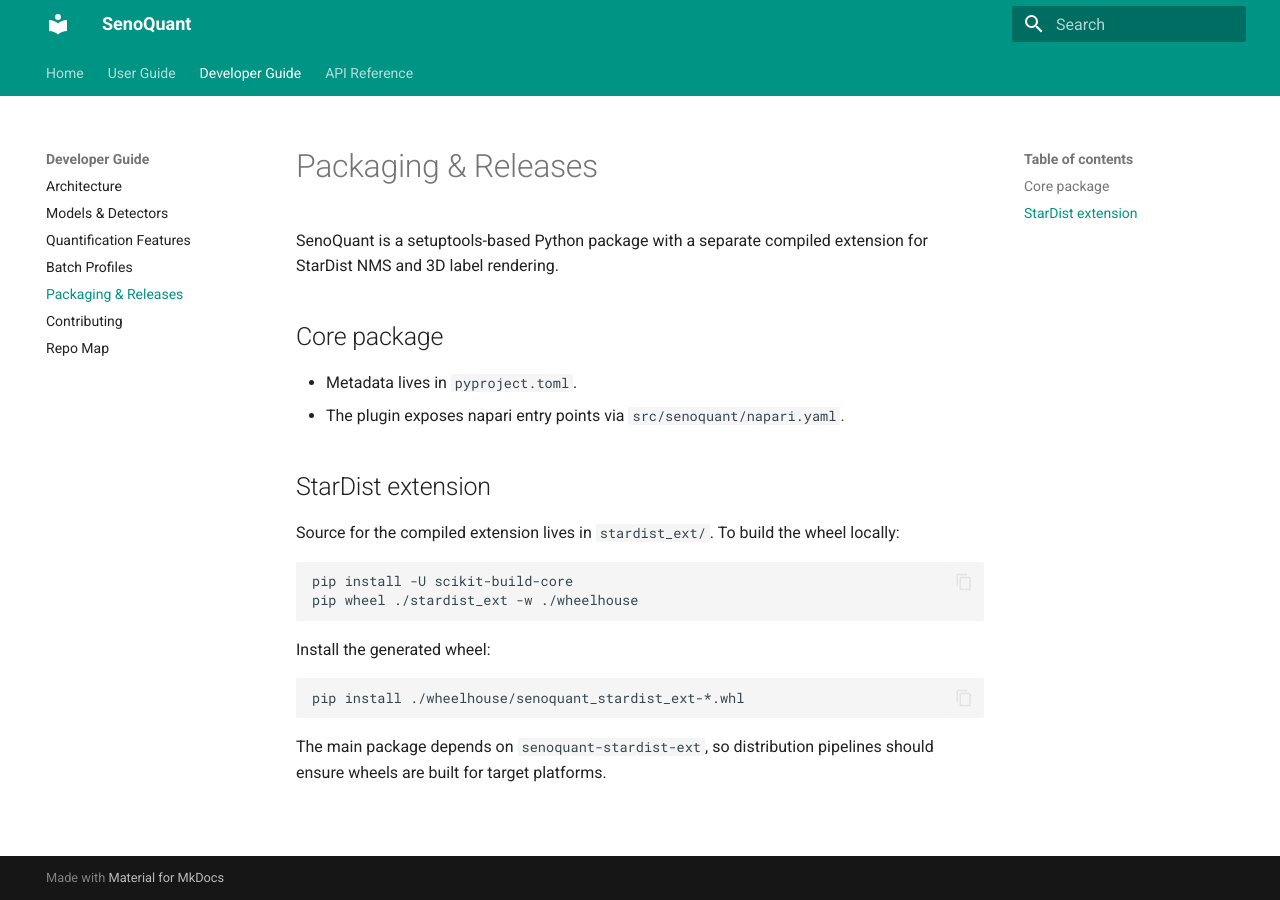
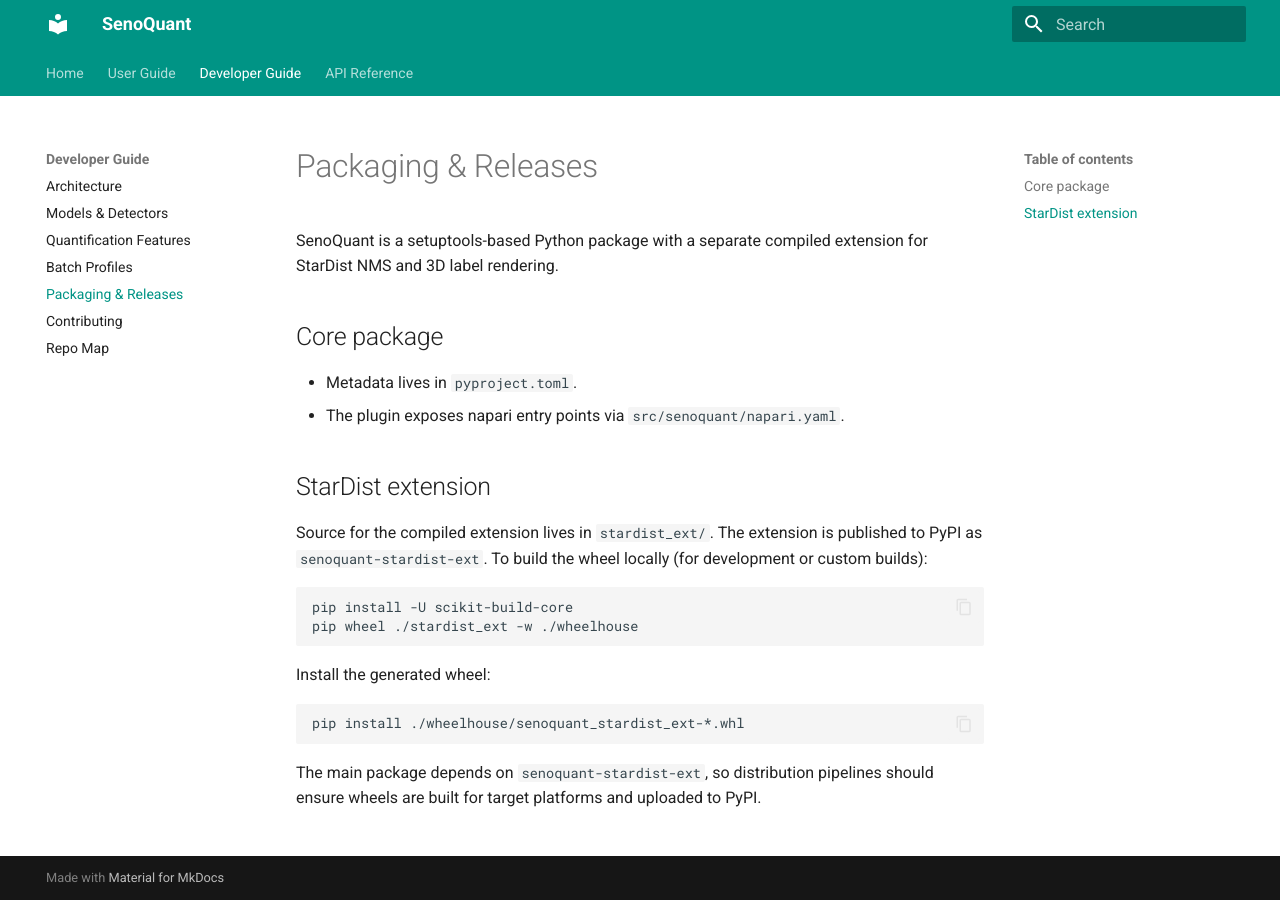
Before and after one commit to HaamsRee/senoquant, an MkDocs documentation site: the page built from docs/developer/packaging.md, in a window 1280 px wide. Built offline with MkDocs 1.6.1 and Material for MkDocs 9.7.7, drawn with Linux system fonts in a browser that asks for light colours.

Commit message:
Document PyPI stardist extension

````diff
--- a/docs/developer/packaging.md
+++ b/docs/developer/packaging.md
@@ -11,7 +11,8 @@
 ## StarDist extension
 
 Source for the compiled extension lives in `stardist_ext/`.
-To build the wheel locally:
+The extension is published to PyPI as `senoquant-stardist-ext`.
+To build the wheel locally (for development or custom builds):
 
 ```bash
 pip install -U scikit-build-core
@@ -25,4 +26,5 @@
 ```
 
 The main package depends on `senoquant-stardist-ext`, so distribution
-pipelines should ensure wheels are built for target platforms.
+pipelines should ensure wheels are built for target platforms and uploaded
+to PyPI.
````
Also changed, not shown: README.md (+2 -2 lines), docs/user/installation.md (+2 -2 lines), stardist_ext/README.md (+6 -0 lines).
